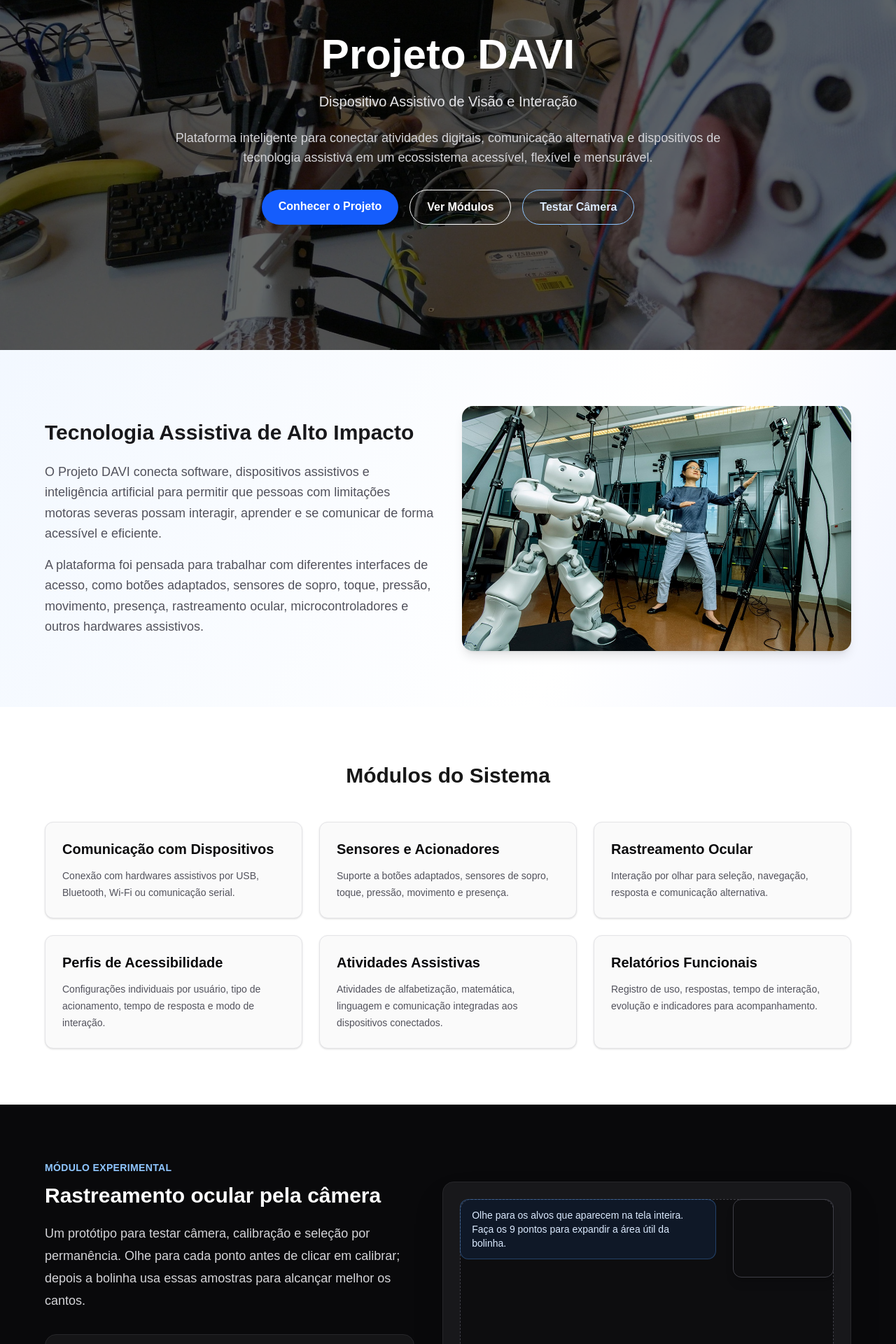
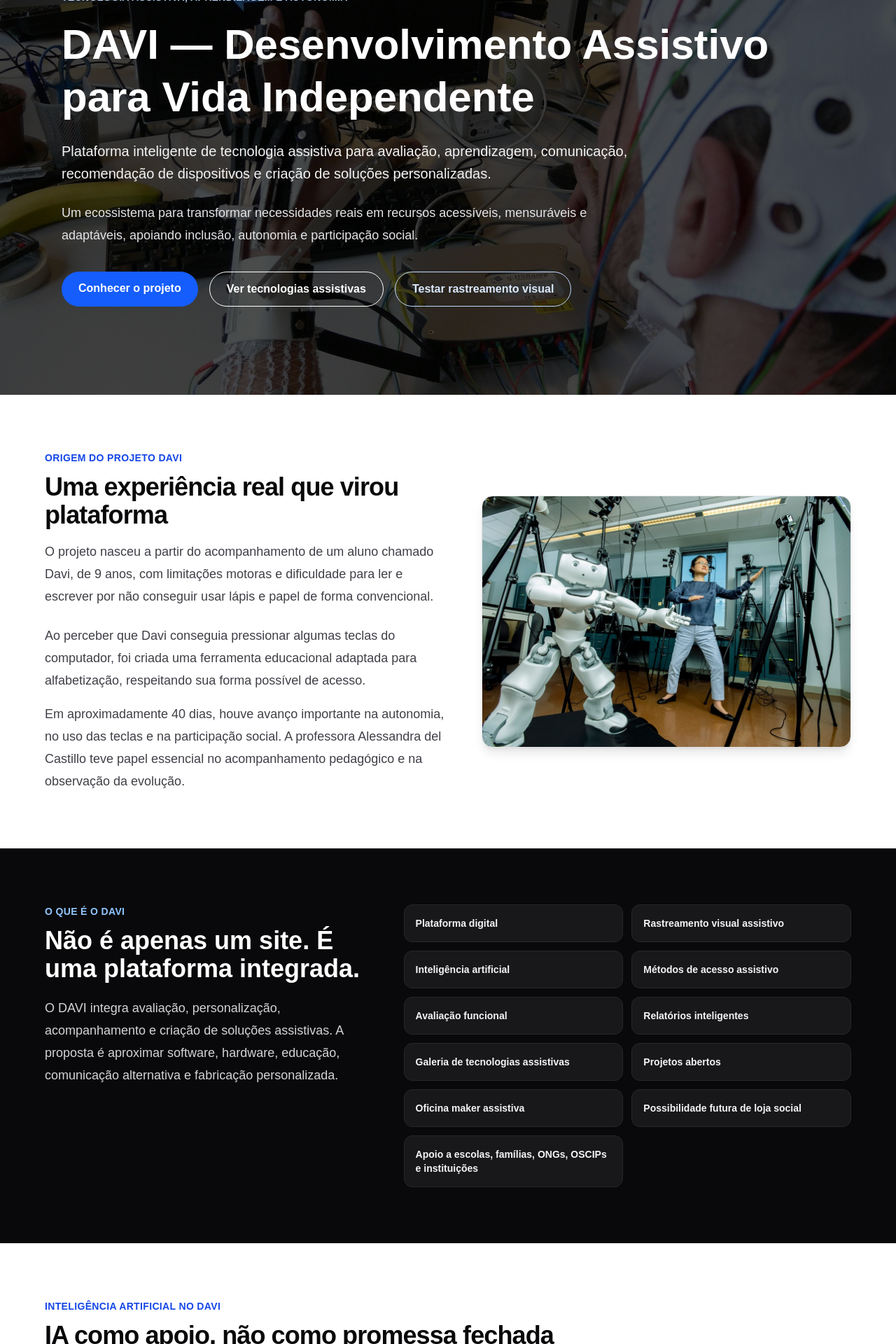
Before and after one commit to dougalex2000/test-doug, a Next.js app: page / in a window 1280 px wide. Shown: the part 140-2060 px from the top of the page at 70% size. Built offline with nearby package versions, Linux system fonts and the light colour scheme.

Commit message:
Revamp DAVI institutional homepage

```diff
--- a/app/page.tsx
+++ b/app/page.tsx
@@ -1,144 +1,402 @@
 import EyeTrackingDemo from "./components/EyeTrackingDemo";
+
+const ecosystemItems = [
+  "Plataforma digital",
+  "Rastreamento visual assistivo",
+  "Inteligência artificial",
+  "Métodos de acesso assistivo",
+  "Avaliação funcional",
+  "Relatórios inteligentes",
+  "Galeria de tecnologias assistivas",
+  "Projetos abertos",
+  "Oficina maker assistiva",
+  "Possibilidade futura de loja social",
+  "Apoio a escolas, famílias, ONGs, OSCIPs e instituições",
+];
+
+const aiSupports = [
+  "avaliação funcional",
+  "personalização de atividades",
+  "rastreamento visual com calibração personalizada",
+  "recomendação de dispositivos assistivos",
+  "análise de progresso",
+  "geração de relatórios inteligentes",
+  "apoio à oficina maker",
+];
+
+const accessMethods = [
+  "Olhar",
+  "Toque",
+  "Acionadores físicos",
+  "Sopro",
+  "Movimento da cabeça",
+  "Joystick",
+  "Pedal",
+  "Varredura automática",
+  "Entrada multimodal",
+];
+
+const reportItems = [
+  "tempo de atividade",
+  "erros e acertos",
+  "método de acesso utilizado",
+  "evolução funcional",
+  "autonomia",
+  "progresso educacional",
+];
+
+const assistiveTechItems = [
+  "Botão adaptado",
+  "Sensor de sopro",
+  "Base Visual DAVI",
+  "Teclado ampliado",
+  "Keyguard",
+  "Joystick acessível",
+  "Pedal adaptado",
+  "Suporte de câmera",
+  "Mouse de cabeça",
+  "Kits maker",
+];
+
+const futureCatalogFeatures = [
+  "descrição",
+  "indicação de uso",
+  "projeto aberto para baixar",
+  "arquivos para fabricação",
+  "solicitação de adaptação",
+  "opção futura de compra pela loja social",
+];
+
+const impactAudiences = [
+  "escolas",
+  "salas de recursos",
+  "famílias",
+  "ONGs",
+  "OSCIPs",
+  "clínicas",
+  "universidades",
+  "prefeituras",
+  "centros de reabilitação",
+  "espaços maker",
+];
+
+const principles = [
+  "Inclusão",
+  "Autonomia",
+  "Acessibilidade",
+  "Personalização",
+  "Privacidade",
+  "Segurança",
+  "Colaboração",
+  "Baixo custo",
+  "Tecnologia aberta",
+];
+
+function SectionHeader({
+  eyebrow,
+  title,
+  description,
+}: {
+  eyebrow: string;
+  title: string;
+  description?: string;
+}) {
+  return (
+    <div className="max-w-3xl">
+      <p className="text-sm font-bold uppercase tracking-wide text-blue-700">
+        {eyebrow}
+      </p>
+      <h2 className="mt-3 text-3xl font-bold tracking-tight text-zinc-950 sm:text-4xl">
+        {title}
+      </h2>
+      {description ? (
+        <p className="mt-4 text-lg leading-8 text-zinc-700">{description}</p>
+      ) : null}
+    </div>
+  );
+}
+
+function TagList({ items }: { items: string[] }) {
+  return (
+    <div className="flex flex-wrap gap-2">
+      {items.map((item) => (
+        <span
+          key={item}
+          className="rounded-full border border-zinc-300 bg-white px-3 py-2 text-sm font-semibold text-zinc-800"
+        >
+          {item}
+        </span>
+      ))}
+    </div>
+  );
+}
 
 export default function Home() {
   return (
-    <div className="min-h-screen bg-gradient-to-br from-blue-50 via-white to-indigo-100 dark:from-black dark:to-zinc-900">
-      {/* HERO COM IMAGEM */}
+    <main className="min-h-screen bg-white text-zinc-950">
       <section
-        className="relative flex min-h-[80vh] items-center justify-center text-white"
+        className="relative min-h-[88vh] overflow-hidden text-white"
         style={{
           backgroundImage: "url('/hero.jpg')",
+          backgroundPosition: "center",
           backgroundSize: "cover",
-          backgroundPosition: "center",
         }}
       >
-        <div className="absolute inset-0 bg-black/60"></div>
-
-        <div className="relative z-10 max-w-4xl text-center px-6">
-          <h1 className="text-5xl font-bold leading-tight sm:text-6xl">
-            Projeto DAVI
+        <div className="absolute inset-0 bg-black/70" />
+        <div className="relative z-10 mx-auto flex min-h-[88vh] max-w-6xl flex-col justify-center px-6 py-20">
+          <p className="text-sm font-bold uppercase tracking-wide text-blue-200">
+            Tecnologia assistiva, aprendizagem e autonomia
+          </p>
+          <h1 className="mt-5 max-w-5xl text-4xl font-black leading-tight sm:text-6xl">
+            DAVI — Desenvolvimento Assistivo para Vida Independente
           </h1>
-
-          <p className="mt-4 text-xl text-zinc-200">
-            Dispositivo Assistivo de Visão e Interação
+          <p className="mt-6 max-w-4xl text-xl leading-8 text-zinc-100">
+            Plataforma inteligente de tecnologia assistiva para avaliação,
+            aprendizagem, comunicação, recomendação de dispositivos e criação de
+            soluções personalizadas.
           </p>
-
-          <p className="mt-6 text-lg text-zinc-300">
-            Plataforma inteligente para conectar atividades digitais,
-            comunicação alternativa e dispositivos de tecnologia assistiva em um
-            ecossistema acessível, flexível e mensurável.
+          <p className="mt-6 max-w-3xl text-lg leading-8 text-zinc-200">
+            Um ecossistema para transformar necessidades reais em recursos
+            acessíveis, mensuráveis e adaptáveis, apoiando inclusão, autonomia e
+            participação social.
           </p>
-
-          <div className="mt-8 flex flex-wrap justify-center gap-4">
+          <div className="mt-9 flex flex-wrap gap-4">
             <a
-              href="#sobre"
-              className="rounded-full bg-blue-600 px-6 py-3 font-semibold transition hover:bg-blue-700"
+              href="#origem"
+              className="rounded-full bg-blue-600 px-6 py-3 font-bold text-white transition hover:bg-blue-700"
             >
-              Conhecer o Projeto
+              Conhecer o projeto
             </a>
-
             <a
-              href="#modulos"
-              className="rounded-full border border-white px-6 py-3 font-semibold transition hover:bg-white hover:text-black"
+              href="#tecnologias"
+              className="rounded-full border border-white px-6 py-3 font-bold text-white transition hover:bg-white hover:text-zinc-950"
             >
-              Ver Módulos
+              Ver tecnologias assistivas
             </a>
-
             <a
               href="#rastreamento"
-              className="rounded-full border border-blue-300 px-6 py-3 font-semibold text-blue-100 transition hover:bg-blue-100 hover:text-blue-950"
+              className="rounded-full border border-blue-200 px-6 py-3 font-bold text-blue-100 transition hover:bg-blue-100 hover:text-blue-950"
             >
-              Testar Câmera
+              Testar rastreamento visual
             </a>
           </div>
         </div>
       </section>
 
-      {/* SEÇÃO SOBRE */}
-      <section id="sobre" className="py-20 px-6">
-        <div className="mx-auto grid max-w-6xl items-center gap-10 lg:grid-cols-2">
+      <section id="origem" className="px-6 py-20">
+        <div className="mx-auto grid max-w-6xl gap-10 lg:grid-cols-[1.05fr_0.95fr] lg:items-center">
           <div>
-            <h2 className="text-3xl font-bold text-zinc-900 dark:text-white">
-              Tecnologia Assistiva de Alto Impacto
-            </h2>
-
-            <p className="mt-6 text-lg leading-relaxed text-zinc-600 dark:text-zinc-400">
-              O Projeto DAVI conecta software, dispositivos assistivos e
-              inteligência artificial para permitir que pessoas com limitações
-              motoras severas possam interagir, aprender e se comunicar de forma
-              acessível e eficiente.
-            </p>
-
-            <p className="mt-4 text-lg leading-relaxed text-zinc-600 dark:text-zinc-400">
-              A plataforma foi pensada para trabalhar com diferentes interfaces
-              de acesso, como botões adaptados, sensores de sopro, toque,
-              pressão, movimento, presença, rastreamento ocular,
-              microcontroladores e outros hardwares assistivos.
-            </p>
+            <SectionHeader
+              eyebrow="Origem do Projeto DAVI"
+              title="Uma experiência real que virou plataforma"
+              description="O projeto nasceu a partir do acompanhamento de um aluno chamado Davi, de 9 anos, com limitações motoras e dificuldade para ler e escrever por não conseguir usar lápis e papel de forma convencional."
+            />
+            <div className="mt-6 space-y-4 text-lg leading-8 text-zinc-700">
+              <p>
+                Ao perceber que Davi conseguia pressionar algumas teclas do
+                computador, foi criada uma ferramenta educacional adaptada para
+                alfabetização, respeitando sua forma possível de acesso.
+              </p>
+              <p>
+                Em aproximadamente 40 dias, houve avanço importante na autonomia,
+                no uso das teclas e na participação social. A professora
+                Alessandra del Castillo teve papel essencial no acompanhamento
+                pedagógico e na observação da evolução.
+              </p>
+            </div>
           </div>
-
           <div
-            className="h-[350px] rounded-2xl shadow-lg"
+            className="min-h-[360px] rounded-2xl border border-zinc-200 bg-zinc-100 shadow-lg"
             style={{
               backgroundImage: "url('/robot.jpg')",
+              backgroundPosition: "center",
               backgroundSize: "cover",
-              backgroundPosition: "center",
             }}
-          ></div>
+          />
         </div>
       </section>
 
-      {/* MÓDULOS */}
-      <section id="modulos" className="bg-white py-20 px-6 dark:bg-zinc-900">
+      <section id="sobre" className="bg-zinc-950 px-6 py-20 text-white">
+        <div className="mx-auto grid max-w-6xl gap-10 lg:grid-cols-[0.85fr_1.15fr]">
+          <div>
+            <p className="text-sm font-bold uppercase tracking-wide text-blue-300">
+              O que é o DAVI
+            </p>
+            <h2 className="mt-3 text-3xl font-bold sm:text-4xl">
+              Não é apenas um site. É uma plataforma integrada.
+            </h2>
+            <p className="mt-5 text-lg leading-8 text-zinc-300">
+              O DAVI integra avaliação, personalização, acompanhamento e criação
+              de soluções assistivas. A proposta é aproximar software, hardware,
+              educação, comunicação alternativa e fabricação personalizada.
+            </p>
+          </div>
+          <div className="grid gap-3 sm:grid-cols-2">
+            {ecosystemItems.map((item) => (
+              <div
+                key={item}
+                className="rounded-xl border border-zinc-800 bg-zinc-900 p-4 text-sm font-semibold text-zinc-100"
+              >
+                {item}
+              </div>
+            ))}
+          </div>
+        </div>
+      </section>
+
+      <section className="px-6 py-20">
         <div className="mx-auto max-w-6xl">
-          <h2 className="mb-12 text-center text-3xl font-bold">
-            Módulos do Sistema
-          </h2>
+          <SectionHeader
+            eyebrow="Inteligência Artificial no DAVI"
+            title="IA como apoio, não como promessa fechada"
+            description="A inteligência artificial poderá apoiar decisões, organização de dados e personalização, sempre como recurso assistivo em desenvolvimento e com validação humana."
+          />
+          <div className="mt-8 grid gap-4 md:grid-cols-2 lg:grid-cols-3">
+            {aiSupports.map((item) => (
+              <div
+                key={item}
+                className="rounded-xl border border-zinc-200 bg-zinc-50 p-5 text-base font-semibold text-zinc-800"
+              >
+                {item}
+              </div>
+            ))}
+          </div>
+        </div>
+      </section>
 
-          <div className="grid gap-6 md:grid-cols-2 lg:grid-cols-3">
-            {[
-              {
-                title: "Comunicação com Dispositivos",
-                description:
-                  "Conexão com hardwares assistivos por USB, Bluetooth, Wi-Fi ou comunicação serial.",
-              },
-              {
-                title: "Sensores e Acionadores",
-                description:
-                  "Suporte a botões adaptados, sensores de sopro, toque, pressão, movimento e presença.",
-              },
-              {
-                title: "Rastreamento Ocular",
-                description:
-                  "Interação por olhar para seleção, navegação, resposta e comunicação alternativa.",
-              },
-              {
-                title: "Perfis de Acessibilidade",
-                description:
-                  "Configurações individuais por usuário, tipo de acionamento, tempo de resposta e modo de interação.",
-              },
-              {
-                title: "Atividades Assistivas",
-                description:
-                  "Atividades de alfabetização, matemática, linguagem e comunicação integradas aos dispositivos conectados.",
-              },
-              {
-                title: "Relatórios Funcionais",
-                description:
-                  "Registro de uso, respostas, tempo de interação, evolução e indicadores para acompanhamento.",
-              },
-            ].map((module) => (
+      <section className="bg-blue-50 px-6 py-20">
+        <div className="mx-auto grid max-w-6xl gap-10 lg:grid-cols-2">
+          <div>
+            <SectionHeader
+              eyebrow="Rastreamento Visual Assistivo"
+              title="Seleção por olhar com webcam e calibração personalizada"
+              description="O DAVI poderá utilizar webcam, calibração de 9 pontos, captura de múltiplos frames, aprendizagem personalizada e seleção por zonas."
+            />
+            <p className="mt-5 text-lg leading-8 text-zinc-700">
+              A proposta não substitui um eye tracker profissional. Ela explora
+              uma solução assistiva de baixo custo para permitir seleção por
+              olhar em contextos educacionais, comunicacionais e experimentais.
+            </p>
+          </div>
+          <div className="rounded-2xl border border-blue-200 bg-white p-6">
+            <h3 className="text-2xl font-bold text-zinc-950">
+              Módulo de Captura Visual Assistiva
+            </h3>
+            <p className="mt-4 text-lg leading-8 text-zinc-700">
+              A Base Visual DAVI considera câmera, iluminação difusa, suporte de
+              posicionamento, distância adequada, orientação de postura e
+              calibração personalizada para melhorar a estabilidade do acesso
+              visual.
+            </p>
+          </div>
+        </div>
+      </section>
+
+      <section className="px-6 py-20">
+        <div className="mx-auto max-w-6xl">
+          <SectionHeader
+            eyebrow="Métodos de Acesso Assistivo"
+            title="Diferentes formas de entrada para diferentes necessidades"
+          />
+          <div className="mt-8">
+            <TagList items={accessMethods} />
+          </div>
+        </div>
+      </section>
+
+      <section className="bg-zinc-100 px-6 py-20">
+        <div className="mx-auto grid max-w-6xl gap-10 lg:grid-cols-2">
+          <div>
+            <SectionHeader
+              eyebrow="Avaliação e Relatórios"
+              title="Dados para acompanhar autonomia e aprendizagem"
+              description="O DAVI poderá registrar indicadores funcionais e educacionais para apoiar professores, terapeutas, famílias e instituições."
+            />
+          </div>
+          <div className="grid gap-3 sm:grid-cols-2">
+            {reportItems.map((item) => (
               <div
-                key={module.title}
-                className="group rounded-xl border border-zinc-200 bg-zinc-50 p-6 shadow-sm transition hover:-translate-y-1 hover:border-blue-300 hover:bg-white hover:shadow-lg dark:border-zinc-800 dark:bg-zinc-950 dark:hover:border-blue-500 dark:hover:bg-zinc-900"
+                key={item}
+                className="rounded-xl border border-zinc-200 bg-white p-4 font-semibold text-zinc-800"
               >
-                <h3 className="text-xl font-semibold text-zinc-950 dark:text-white">
-                  {module.title}
-                </h3>
-                <p className="mt-3 text-sm leading-6 text-zinc-600 dark:text-zinc-400">
-                  {module.description}
-                </p>
+                {item}
               </div>
+            ))}
+          </div>
+        </div>
+      </section>
+
+      <section id="tecnologias" className="px-6 py-20">
+        <div className="mx-auto max-w-6xl">
+          <SectionHeader
+            eyebrow="Galeria de Tecnologias Assistivas"
+            title="Catálogo de equipamentos, adaptações e projetos abertos"
+            description="A galeria poderá reunir equipamentos e soluções assistivas, com orientações de uso e caminhos para adaptação personalizada."
+          />
+          <div className="mt-8 grid gap-4 sm:grid-cols-2 lg:grid-cols-5">
+            {assistiveTechItems.map((item) => (
+              <div
+                key={item}
+                className="rounded-xl border border-zinc-200 bg-zinc-50 p-5 text-center font-bold text-zinc-900"
+              >
+                {item}
+              </div>
+            ))}
+          </div>
+          <div className="mt-8 rounded-2xl border border-zinc-200 bg-zinc-50 p-6">
+            <h3 className="text-xl font-bold">Cada item poderá oferecer</h3>
+            <div className="mt-4">
+              <TagList items={futureCatalogFeatures} />
+            </div>
+          </div>
+        </div>
+      </section>
+
+      <section className="bg-zinc-950 px-6 py-20 text-white">
+        <div className="mx-auto grid max-w-6xl gap-10 lg:grid-cols-2">
+          <div>
+            <p className="text-sm font-bold uppercase tracking-wide text-blue-300">
+              Oficina Maker Assistiva
+            </p>
+            <h2 className="mt-3 text-3xl font-bold sm:text-4xl">
+              Criar, adaptar e documentar soluções personalizadas
+            </h2>
+          </div>
+          <p className="text-lg leading-8 text-zinc-300">
+            O DAVI poderá contar com uma oficina maker para adaptar, criar e
+            fabricar soluções de hardware e software. Isso inclui impressão 3D,
+            eletrônica, sensores, suportes, software, testes funcionais e
+            documentação aberta para reprodução e melhoria contínua.
+          </p>
+        </div>
+      </section>
+
+      <section className="px-6 py-20">
+        <div className="mx-auto grid max-w-6xl gap-10 lg:grid-cols-[0.95fr_1.05fr]">
+          <div>
+            <SectionHeader
+              eyebrow="Impacto Social"
+              title="Uma rede para apoiar quem ensina, cuida, pesquisa e inclui"
+              description="A plataforma poderá apoiar diferentes contextos institucionais e comunitários, criando pontes entre necessidades, tecnologia e acompanhamento."
+            />
+          </div>
+          <TagList items={impactAudiences} />
+        </div>
+      </section>
+
+      <section className="bg-blue-600 px-6 py-16 text-white">
+        <div className="mx-auto max-w-6xl">
+          <p className="text-sm font-bold uppercase tracking-wide text-blue-100">
+            Princípios do Projeto
+          </p>
+          <div className="mt-5 flex flex-wrap gap-3">
+            {principles.map((principle) => (
+              <span
+                key={principle}
+                className="rounded-full border border-white/40 bg-white/15 px-4 py-2 text-sm font-bold"
+              >
+                {principle}
+              </span>
             ))}
           </div>
         </div>
@@ -146,24 +404,22 @@ export default function Home() {
 
       <EyeTrackingDemo />
 
-      {/* FOOTER / CTA */}
-      <section className="bg-gradient-to-r from-blue-600 to-indigo-600 py-16 text-center text-white">
+      <section className="bg-zinc-950 px-6 py-16 text-center text-white">
         <h2 className="text-3xl font-bold">
           Construindo o futuro da inclusão tecnológica
         </h2>
-
-        <p className="mt-4 text-lg text-blue-100">
+        <p className="mx-auto mt-4 max-w-3xl text-lg text-zinc-300">
           Projeto em desenvolvimento no contexto de tecnologia assistiva,
-          robótica e inteligência artificial.
+          robótica, educação inclusiva, fabricação digital e inteligência
+          artificial aplicada.
         </p>
-
         <a
           href="#rastreamento"
-          className="mt-8 inline-block rounded-full bg-white px-6 py-3 font-semibold text-black transition hover:bg-zinc-200"
+          className="mt-8 inline-block rounded-full bg-white px-6 py-3 font-bold text-zinc-950 transition hover:bg-zinc-200"
         >
-          Testar Rastreamento Ocular
+          Testar Rastreamento Visual
         </a>
       </section>
-    </div>
+    </main>
   );
 }
```
